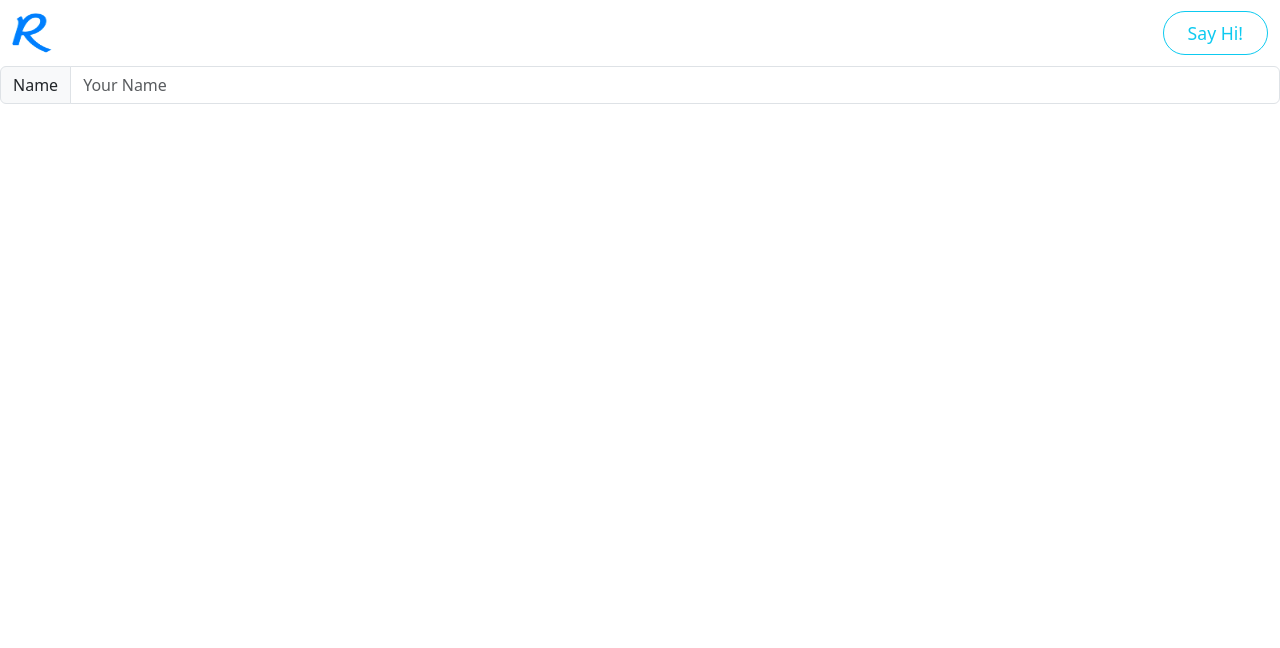
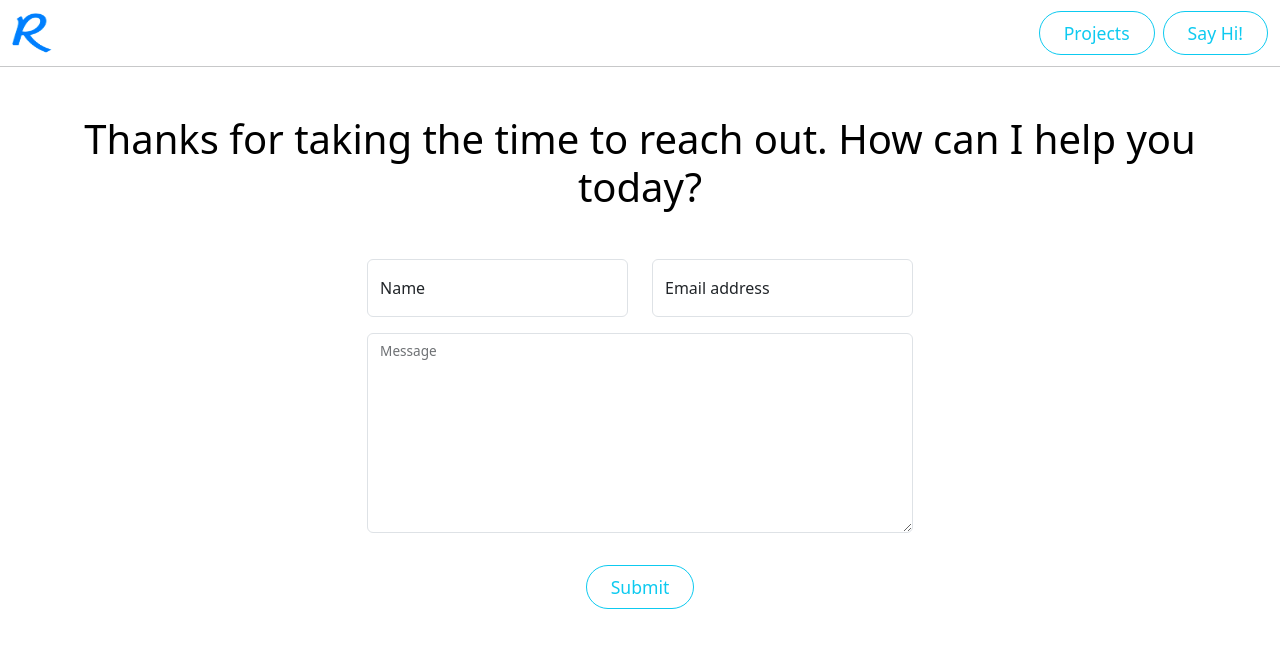
Before and after one commit to ryanwpark/portfolio, a React (Vite) app: page /contact in a window 1280 px wide. Shown: the top 648 px of the page. Built offline with nearby package versions, Linux system fonts and the light colour scheme.

Commit message:
project cards complete; contact page setup; toDo-connect contact to email api

```diff
--- a/src/App.tsx
+++ b/src/App.tsx
@@ -2,6 +2,8 @@ import React from "react";
 import { BrowserRouter as Router, Routes, Route } from "react-router-dom";
 import NavBar from "./components/NavBar";
 import Contact from "./pages/Contact";
+import Projects from "./pages/ProjectsPage";
+//CHANGE WHEN HOME PAGE MADE
 import LandingPage from "./pages/ProjectsPage";
 import "bootstrap/dist/css/bootstrap.min.css";
 
@@ -12,6 +14,7 @@ const App: React.FC = () => {
       <Routes>
         <Route path="/" element={<LandingPage />} />
         <Route path="/contact" element={<Contact />} />
+        <Route path="/projects" element={<Projects />}></Route>
       </Routes>
     </Router>
   );
--- a/src/components/NavBar.tsx
+++ b/src/components/NavBar.tsx
@@ -6,7 +6,7 @@ import rLogo from "../assets/r-logo.png";
 const NavBar: React.FC = () => (
   <header className="header">
     <motion.div
-      initial={{ opacity: 0, y: 24 }}
+      initial={{ opacity: 0, y: -24 }}
       whileInView={{ opacity: 1, y: 0 }}
       viewport={{ once: false, amount: 0.2 }}
       transition={{ duration: 1, delay: 0.1 }}
@@ -16,7 +16,20 @@ const NavBar: React.FC = () => (
           <Link to="/" className="navbar-brand">
             <img src={rLogo} alt="R" width="40" height="40" />
           </Link>
-          <ul className="navbar-nav">
+          <ul className="navbar-nav gap-2 list-group-horizontal">
+            <li className="nav-item">
+              <Link
+                className="btn btn-outline-info rounded-pill px-4 py-2"
+                style={{
+                  textDecoration: "none",
+                  fontWeight: 500,
+                  fontSize: "1.1rem",
+                }}
+                to="/projects"
+              >
+                Projects
+              </Link>
+            </li>
             <li className="nav-item">
               <Link
                 className="btn btn-outline-info rounded-pill px-4 py-2"
@@ -33,6 +46,7 @@ const NavBar: React.FC = () => (
           </ul>
         </div>
       </div>
+      <hr style={{ margin: "0rem 0" }} />
     </motion.div>
   </header>
 );
--- a/src/components/Projects.tsx
+++ b/src/components/Projects.tsx
@@ -5,6 +5,9 @@ import {
   Col,
   Accordion,
   useAccordionButton,
+  Card,
+  Stack,
+  Badge,
 } from "react-bootstrap";
 
 type ProjectProps = {
@@ -42,8 +45,34 @@ const Projects: React.FC<ProjectProps> = ({ projects, language }) => {
         <Accordion.Collapse eventKey="0">
           <Row className="py-3 justify-content-md-center" xs="auto">
             {projects.map((project) => (
-              <Col key={project.title} className="col-md-4 col-auto px-5">
-                <div className="card">{project.title}</div>
+              <Col key={project.title} className="col-md-4 col-auto">
+                <Card>
+                  <Card.Body>
+                    <Card.Title className="text-primary">
+                      {project.title}
+                    </Card.Title>
+                    <Row gap={4} className="mb-2">
+                      {project.technologies.map((tech) => (
+                        <Col key={tech}>
+                          <Badge bg="info">{tech}</Badge>
+                        </Col>
+                      ))}
+                    </Row>
+                    <Row>
+                      <Card.Subtitle className="mb-1">
+                        {project.company} • {project.location}
+                      </Card.Subtitle>
+                      <Card.Text className="mb-0">
+                        {project.startDate} — {project.endDate}
+                      </Card.Text>
+                      {project.tasks.map((task) => (
+                        <Card.Text className="p-3 m-0 pb-0 pt-1">
+                          • {task}
+                        </Card.Text>
+                      ))}
+                    </Row>
+                  </Card.Body>
+                </Card>
               </Col>
             ))}
           </Row>
--- a/src/pages/Contact.tsx
+++ b/src/pages/Contact.tsx
@@ -1,18 +1,141 @@
+import { useState } from "react";
+import { useNavigate } from "react-router-dom";
+import {
+  Form,
+  FloatingLabel,
+  Button,
+  Row,
+  Col,
+  Container,
+  Modal,
+} from "react-bootstrap";
+
+function MyVerticallyCenteredModal(props: React.ComponentProps<typeof Modal>) {
+  return (
+    <Modal
+      {...props}
+      size="lg"
+      aria-labelledby="contained-modal-title-vcenter"
+      centered
+    >
+      <Modal.Body>
+        <p>
+          Thank you for the message and I will get back to you as soon as
+          possible.
+        </p>
+      </Modal.Body>
+    </Modal>
+  );
+}
+
 const Contact: React.FC = () => {
+  const navigate = useNavigate();
+  const [validated, setValidated] = useState(false);
+  const [modalShow, setModalShow] = useState(false);
+  const [pendingSubmit, setPendingSubmit] = useState(false);
+
+  const handleSubmit = (event: React.FormEvent<HTMLFormElement>) => {
+    event.preventDefault();
+    const form = event.currentTarget;
+    if (!form.checkValidity()) {
+      event.stopPropagation();
+      setValidated(true);
+      return;
+    }
+    setValidated(true);
+    setPendingSubmit(true);
+    setModalShow(true);
+  };
+
   return (
-    <div className="Container">
-      <form>
-        <div className="input-group">
-          <div className="input-group-text">Name</div>
-          <input
-            type="text"
-            className="form-control"
-            placeholder="Your Name"
-            id="name"
-          />
-        </div>
-      </form>
-    </div>
+    <Container>
+      <h1 className="text text-black text-center mt-5 mb-5">
+        Thanks for taking the time to reach out. How can I help you today?
+      </h1>
+      <Form
+        noValidate
+        validated={validated}
+        onSubmit={handleSubmit}
+        // ref={formRef}
+      >
+        <Form.Group className="mb-3" controlId="floatingemail">
+          <Row className="justify-content-center">
+            <Col xs lg="3">
+              <FloatingLabel
+                controlId="floatingname"
+                className="mb-3"
+                label="Name"
+              >
+                <Form.Control type="text" placeholder="Ryan" required />
+                <Form.Control.Feedback type="invalid">
+                  Please enter a name.
+                </Form.Control.Feedback>
+              </FloatingLabel>
+            </Col>
+            <Col xs lg="3">
+              <FloatingLabel
+                controlId="floatingemail"
+                label="Email address"
+                className="mb-3"
+              >
+                <Form.Control
+                  type="email"
+                  placeholder="name@example.com"
+                  required
+                />
+                <Form.Control.Feedback type="invalid">
+                  Please enter a valid email.
+                </Form.Control.Feedback>
+              </FloatingLabel>
+            </Col>
+          </Row>
+          <Row className="justify-content-center">
+            <Col xs lg="6">
+              <FloatingLabel
+                controlId="floatingmessage"
+                label="Message"
+                className="mb-3"
+              >
+                <Form.Control
+                  as="textarea"
+                  style={{ minHeight: "200px" }}
+                  required
+                />
+                <Form.Control.Feedback type="invalid">
+                  Please enter a message.
+                </Form.Control.Feedback>
+              </FloatingLabel>
+            </Col>
+          </Row>
+          <Row className="text-center pt-3">
+            <Col>
+              <Button
+                variant="outline-info"
+                className="rounded-pill px-4 py-2"
+                style={{
+                  textDecoration: "none",
+                  fontWeight: 500,
+                  fontSize: "1.1rem",
+                }}
+                type="submit"
+              >
+                Submit
+              </Button>
+            </Col>
+          </Row>
+        </Form.Group>
+      </Form>
+      <MyVerticallyCenteredModal
+        show={modalShow}
+        onHide={() => {
+          setModalShow(false);
+          if (pendingSubmit) {
+            setPendingSubmit(false);
+            navigate("/");
+          }
+        }}
+      />
+    </Container>
   );
 };
 
--- a/src/pages/ProjectsPage.tsx
+++ b/src/pages/ProjectsPage.tsx
@@ -8,32 +8,34 @@ import {
 import { motion } from "motion/react";
 import { Container, Row, Col } from "react-bootstrap";
 
-const LandingPage: React.FC = () => {
+const ProjectsPage: React.FC = () => {
   return (
-    <Container>
+    <Container style={{ paddingTop: "1rem" }}>
       <motion.div
         initial={{ opacity: 0, y: 24 }}
         whileInView={{ opacity: 1, y: 0 }}
-        viewport={{ once: false, amount: 0.5 }}
-        transition={{ duration: 0.5, delay: 0.5 }}
+        viewport={{ once: false, amount: 0.2 }}
+        transition={{ duration: 1, delay: 0.7 }}
       >
         <Row className="justify-content-md-center">
           <Col md="auto">
             <h1 className="text text-primary">Projects</h1>
           </Col>
         </Row>
-        <Row>
-          <Projects projects={ReactProjects} language="React" />
-        </Row>
-        <Row>
-          <Projects projects={JavaProjects} language="Java" />
-        </Row>
-        <Row>
-          <Projects projects={SwiftProjects} language="Swift" />
+        <Row className="justify-content-md-center">
+          <Col md="auto">
+            <Projects projects={ReactProjects} language="React" />
+          </Col>
+          <Col md="auto">
+            <Projects projects={JavaProjects} language="Java" />
+          </Col>
+          <Col md="auto">
+            <Projects projects={SwiftProjects} language="Swift" />
+          </Col>
         </Row>
       </motion.div>
     </Container>
   );
 };
 
-export default LandingPage;
+export default ProjectsPage;
```
Also changed, not shown: src/mockData/projects.ts (+7 -7 lines), .devcontainer/devcontainer.json (deleted), src/pages/LandingPage.tsx (added), src/pages/LoginPage.tsx (added), src/pages/RegisterPage.tsx (added).
